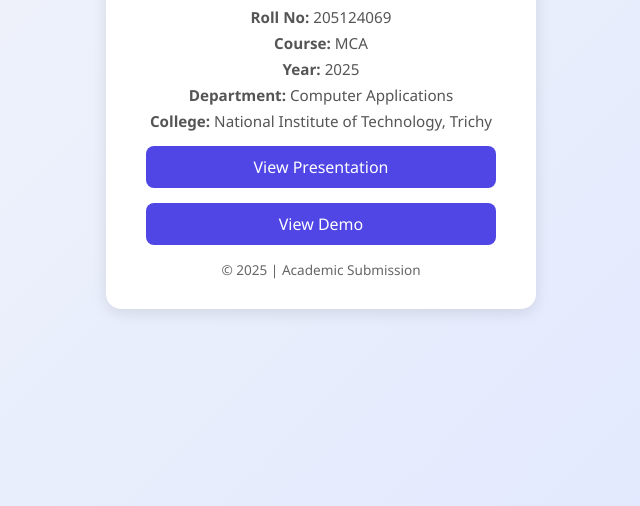
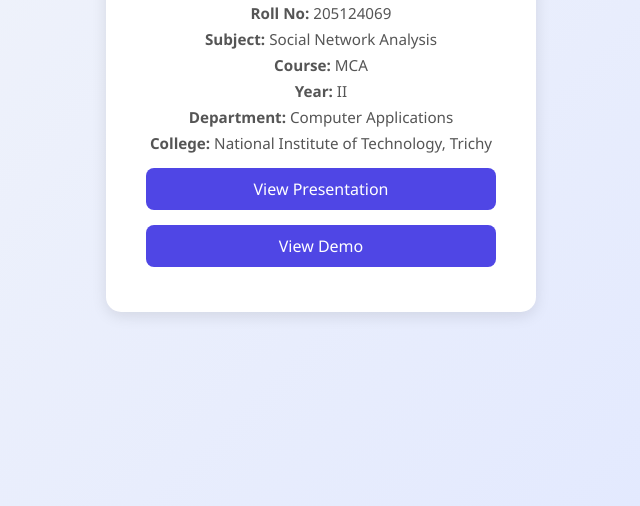
Before and after one commit to SahilPrsd/Text_Mining_In_Socail_Network, a plain HTML site: page index.html in a window 1280 px wide. Shown: the part 294-800 px from the top of the page, without its empty margins (319-959 px from the left). Drawn offline with Linux system fonts and the light colour scheme.

Commit message:
Update index.html

```diff
--- a/index.html
+++ b/index.html
@@ -60,16 +60,15 @@
         <h1>Text Mining in Social Networks</h1>
         <p><strong>Name:</strong> Sahil Prasad</p>
         <p><strong>Roll No:</strong> 205124069</p>
+        <p><strong>Subject:</strong> Social Network Analysis</p>
         <p><strong>Course:</strong> MCA</p>
-        <p><strong>Year:</strong> 2025</p>
+        <p><strong>Year:</strong> II</p>
         <p><strong>Department:</strong> Computer Applications</p>
         <p><strong>College:</strong> National Institute of Technology, Trichy</p>
 
         <!-- Add your real links below -->
         <a href="https://docs.google.com/presentation/d/1UFvSyavkXy803R-yITfoGxHL4wdnH5MTif7F2jtbYvQ/edit?slide=id.p1#slide=id.p1" target="_blank" class="btn">View Presentation</a>
         <a href="https://colab.research.google.com/drive/1OSL4-BSVL2tl_aEGCjfy34Ty8ngHd38W?usp=sharing" target="_blank" class="btn">View Demo</a>
-
-        <div class="footer">© 2025 | Academic Submission</div>
     </div>
 </body>
 </html>
```
